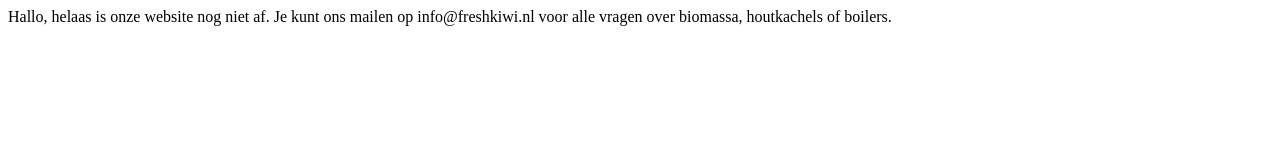
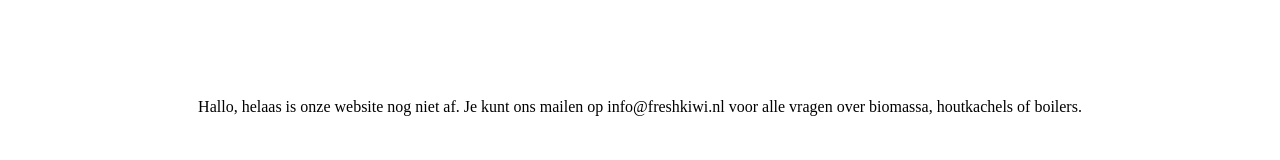
Before and after one commit to freshkiwi1/website, a plain HTML site: page index.html in a window 1280 px wide. Drawn offline with Linux system fonts and the light colour scheme.

Commit message:
Update index.html

```diff
--- a/index.html
+++ b/index.html
@@ -1,5 +1,7 @@
 <html>
-<body>
+<body><br /><br /><br /><br /><br />
+  <center>
 Hallo, helaas is onze website nog niet af. Je kunt ons mailen op info@freshkiwi.nl voor alle vragen over biomassa, houtkachels of boilers.
+  </center>
 </body>
 </html>
```
